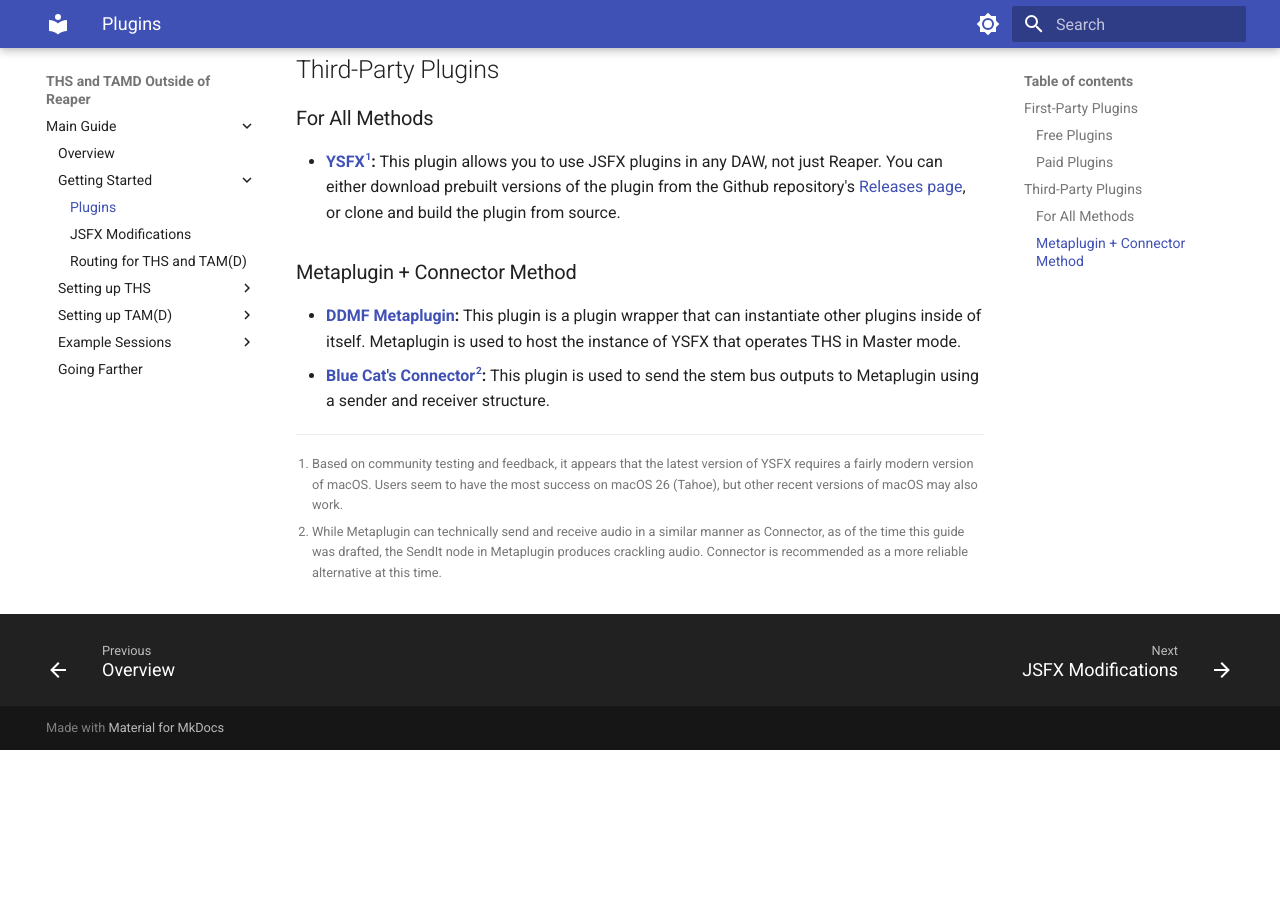
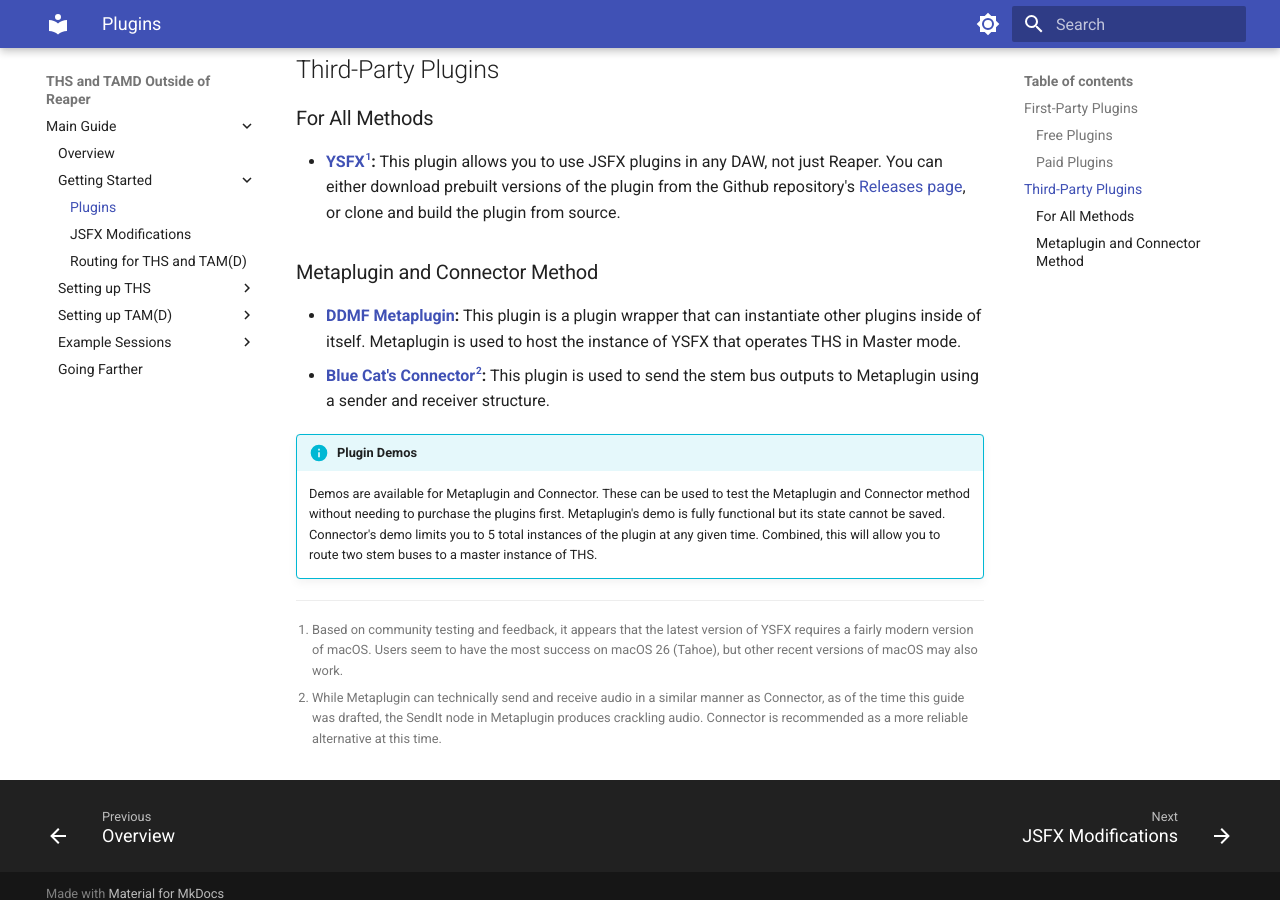
Before and after one commit to m-musik/THS_TAMD_Docs, an MkDocs documentation site: the page built from docs/Main_Guide/Plugins.md, in a window 1280 px wide and 900 px high, scrolled down 711 px. Built offline with MkDocs 1.6.1 and Material for MkDocs 9.7.7, drawn with Linux system fonts in a browser that asks for light colours; before the commit the page ends 1461 px from its top, so only the background shows below that.

Commit message:
Adds note about plugin demos. Fixes tip titles.

```diff
--- a/docs/Main_Guide/Plugins.md
+++ b/docs/Main_Guide/Plugins.md
@@ -19,9 +19,12 @@
 ### For All Methods
 * **[YSFX](https://github.com/JoepVanlier/ysfx)[^1]:** This plugin allows you to use JSFX plugins in any DAW, not just Reaper. You can either download prebuilt versions of the plugin from the Github repository's [Releases page](https://github.com/JoepVanlier/ysfx/releases), or clone and build the plugin from source.
 
-### Metaplugin + Connector Method
+### Metaplugin and Connector Method
 * **[DDMF Metaplugin](https://ddmf.eu/metaplugin-chainer-vst-au-rtas-aax-wrapper/):** This plugin is a plugin wrapper that can instantiate other plugins inside of itself. Metaplugin is used to host the instance of YSFX that operates THS in Master mode.
 * **[Blue Cat's Connector](https://www.bluecataudio.com/Products/Product_Connector/)[^2]:** This plugin is used to send the stem bus outputs to Metaplugin using a sender and receiver structure.
 
+!!! info "Plugin Demos"
+    Demos are available for Metaplugin and Connector. These can be used to test the Metaplugin and Connector method without needing to purchase the plugins first. Metaplugin's demo is fully functional but its state cannot be saved. Connector's demo limits you to 5 total instances of the plugin at any given time. Combined, this will allow you to route two stem buses to a master instance of THS.
+
 [^1]: Based on community testing and feedback, it appears that the latest version of YSFX requires a fairly modern version of macOS. Users seem to have the most success on macOS 26 (Tahoe), but other recent versions of macOS may also work.
 [^2]: While Metaplugin can technically send and receive audio in a similar manner as Connector, as of the time this guide was drafted, the SendIt node in Metaplugin produces crackling audio. Connector is recommended as a more reliable alternative at this time.
```
Also changed, not shown: docs/Main_Guide/MCM_THS_Master_Bus.md (+2 -2 lines), docs/Main_Guide/MCM_THS_Stem_Buses.md (+2 -2 lines).
